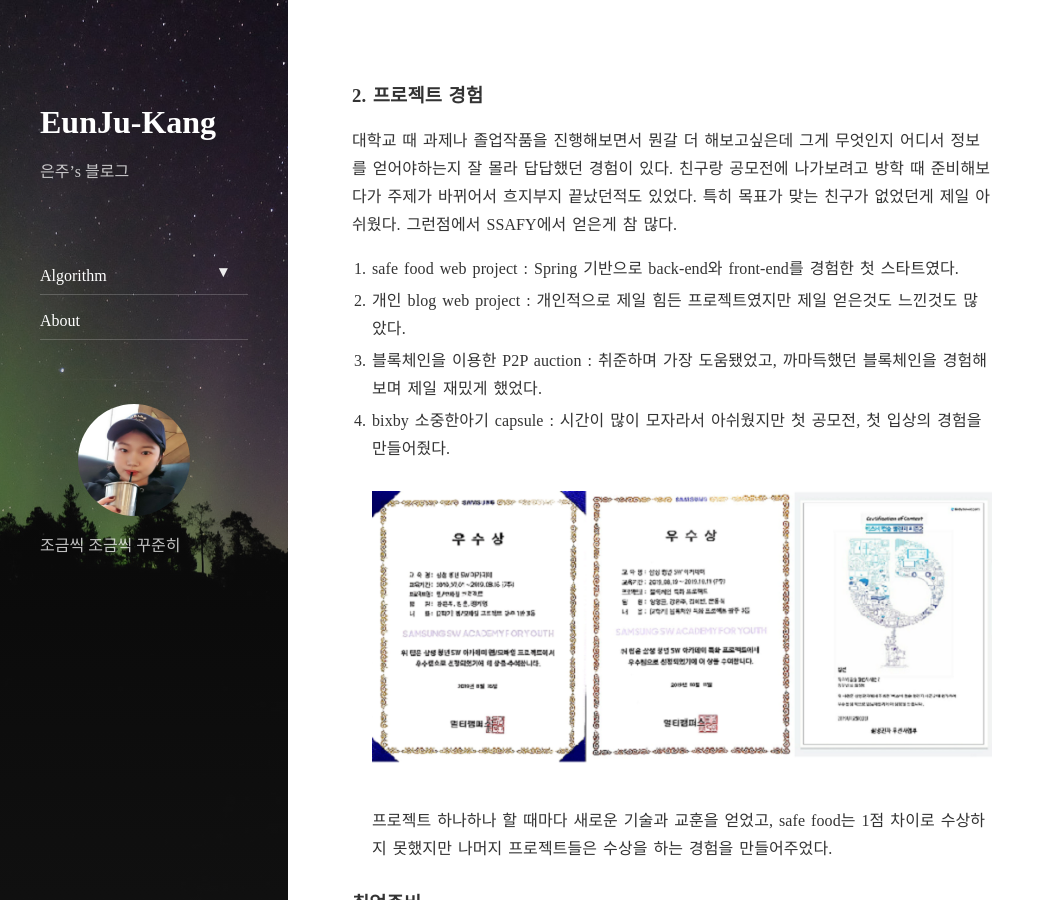
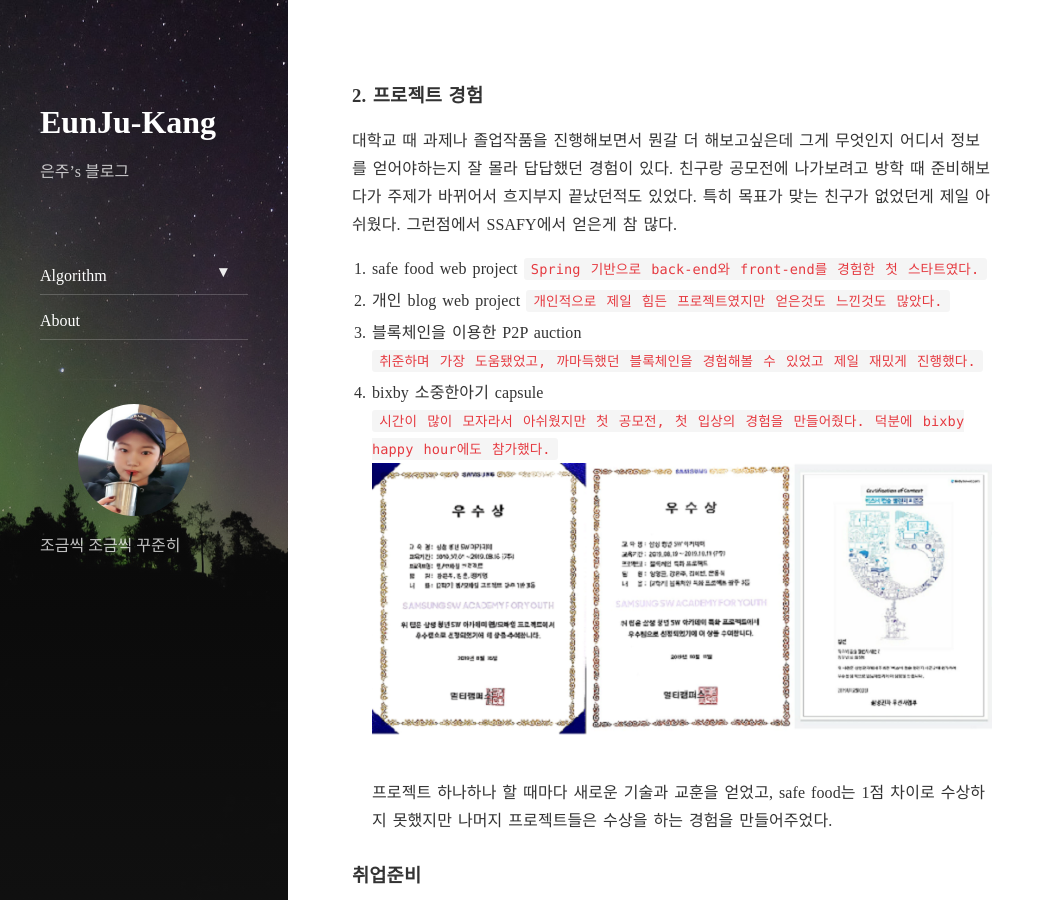
Before and after one commit to EunJu-Kang/EunJu-Kang.github.io, a Jekyll site: the page built from _posts/2020-01-12-2019회고.md, in a window 1280 px wide and 900 px high, scrolled down 1330 px. Shown: the whole window, without its empty margins (0-1055 px from the left). Built offline with Jekyll 4.4.1, drawn with Linux system fonts in a browser that asks for light colours; nearby versions of some CDN libraries; comment, search, counter and statistics services are not loaded; part of the change alters nothing that is shown.

Commit message:
Update 2020-01-12-2019회고.md

````diff
--- a/_posts/2020-01-12-2019회고.md
+++ b/_posts/2020-01-12-2019회고.md
@@ -35,10 +35,14 @@ tags:
 특히 목표가 맞는 친구가 없었던게 제일 아쉬웠다.
 그런점에서 SSAFY에서 얻은게 참 많다.
 <br>
-1. safe food web project : Spring 기반으로 back-end와 front-end를 경험한 첫 스타트였다. <br>
-2. 개인 blog web project : 개인적으로 제일 힘든 프로젝트였지만 제일 얻은것도 느낀것도 많았다. <br>
-3. 블록체인을 이용한 P2P auction : 취준하며 가장 도움됐었고, 까마득했던 블록체인을 경험해보며 제일 재밌게 했었다. <br>
-4. bixby 소중한아기 capsule : 시간이 많이 모자라서 아쉬웠지만 첫 공모전, 첫 입상의 경험을 만들어줬다. <br><br>
+1. safe food web project
+``` Spring 기반으로 back-end와 front-end를 경험한 첫 스타트였다. ```
+2. 개인 blog web project
+``` 개인적으로 제일 힘든 프로젝트였지만 얻은것도 느낀것도 많았다. ```
+3. 블록체인을 이용한 P2P auction <br>
+``` 취준하며 가장 도움됐었고, 까마득했던 블록체인을 경험해볼 수 있었고 제일 재밌게 진행했다. ```
+4. bixby 소중한아기 capsule <br>
+``` 시간이 많이 모자라서 아쉬웠지만 첫 공모전, 첫 입상의 경험을 만들어줬다. 덕분에 bixby happy hour에도 참가했다.```
 ![awards](/assets/img/aboutme/awards.png)
 <br>
 프로젝트 하나하나 할 때마다 새로운 기술과 교훈을 얻었고, safe food는 1점 차이로 수상하지 못했지만 나머지 프로젝트들은 수상을 하는 경험을 만들어주었다.
````
